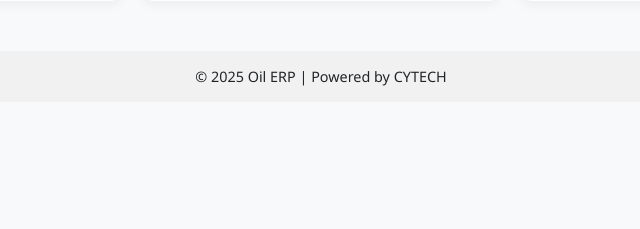
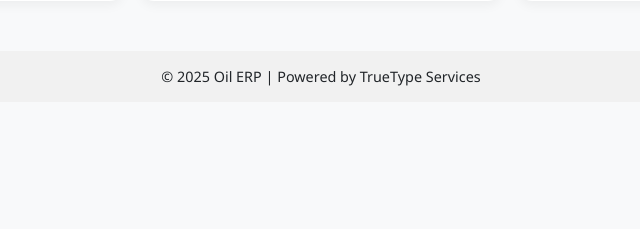
Before and after one commit to Cybok06/TTS, a Flask app: template templates/client/client_dashboard.html in a window 1280 px wide. Shown: the part 571-800 px from the top of the page, without its empty margins (319-959 px from the left). Run offline with Flask 3, Linux system fonts and the light colour scheme; the template is opened without the code that fills it, so the values that code supplies are empty; parts of the project's set-up code (start-up, migrations or seed data) failed here and were passed over.

Commit message:
Update client_dashboard.html

```diff
--- a/templates/client/client_dashboard.html
+++ b/templates/client/client_dashboard.html
@@ -249,7 +249,7 @@
 
 <!-- Footer -->
 <footer class="footer">
-  © 2025 Oil ERP | Powered by CYTECH
+  © 2025 Oil ERP | Powered by TrueType Services
 </footer>
 
 <!-- Scripts -->
```
